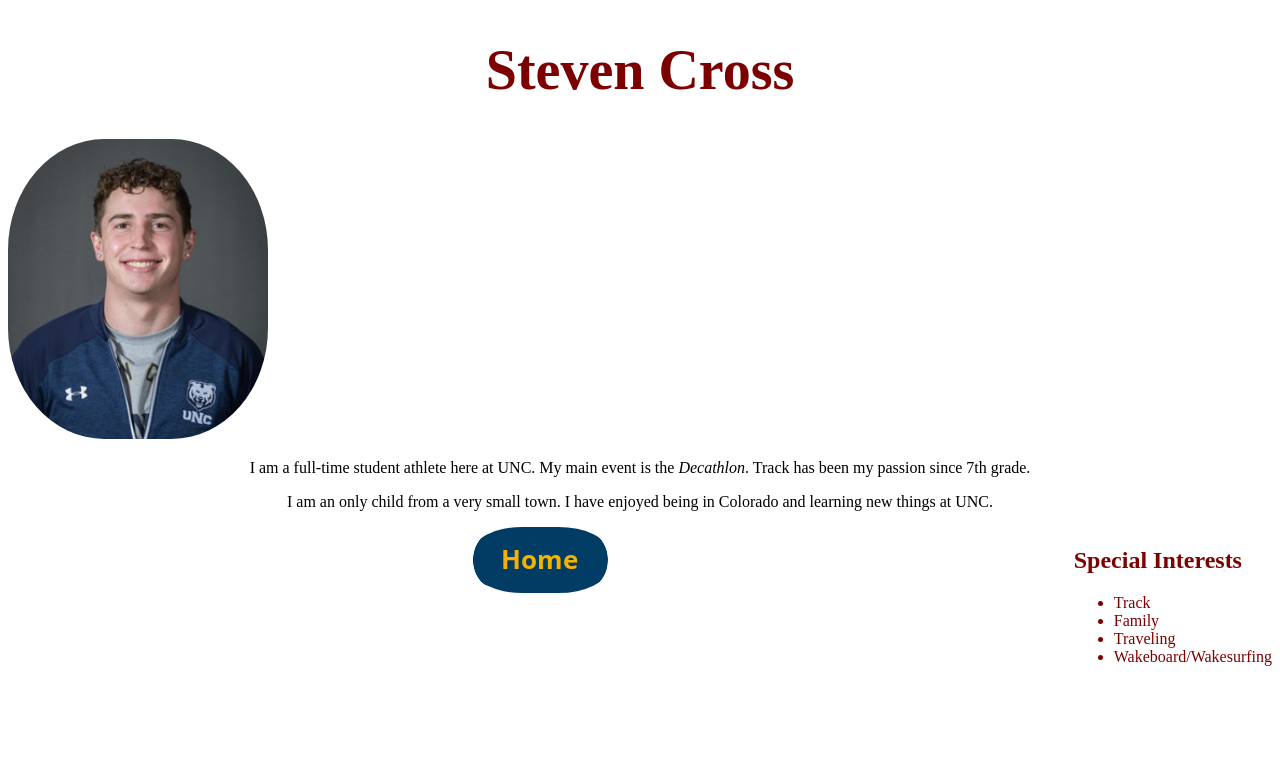
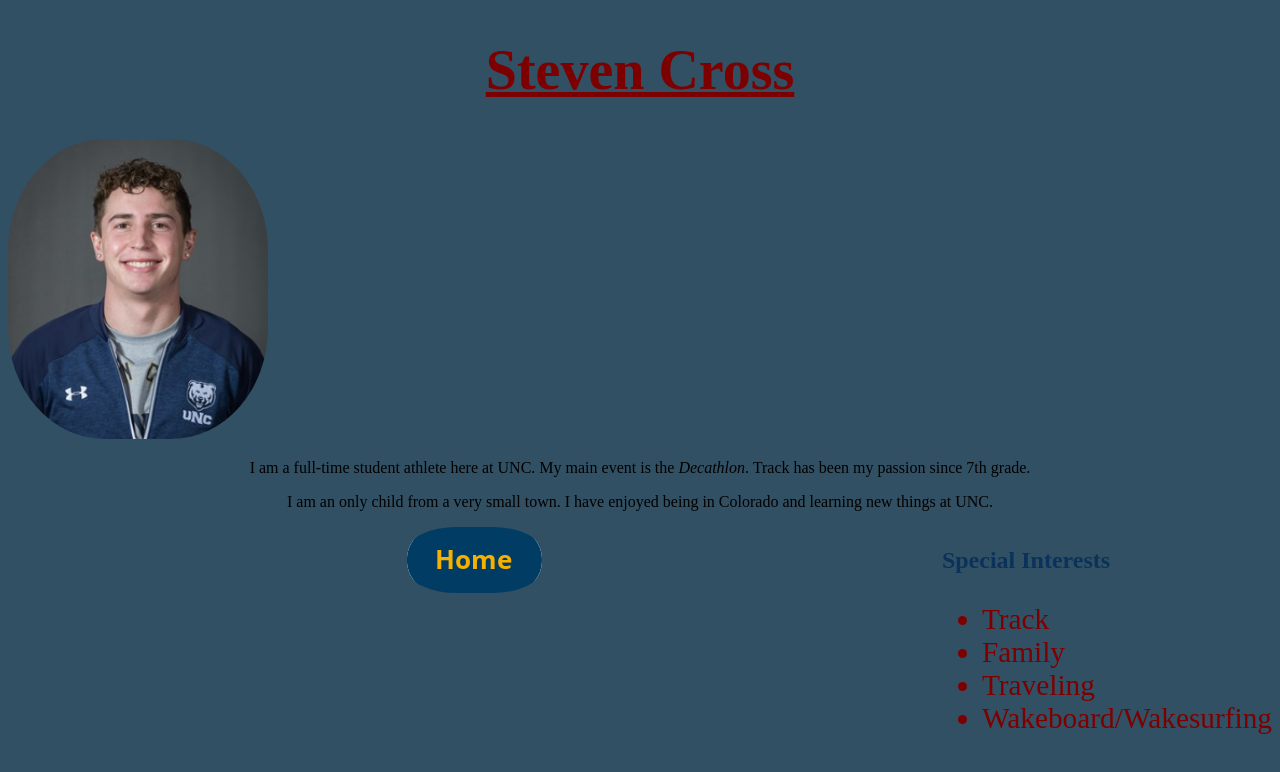
Before and after one commit to StevieJCross/StevieJCross.github.io, a plain HTML site: page Profile.html in a window 1280 px wide. Drawn offline with Linux system fonts and the light colour scheme.

Commit message:
Project 9

```diff
--- a/Profile.html
+++ b/Profile.html
@@ -1,7 +1,8 @@
 <!DOCTYPE html>
 <html lang="en">
   <head>
-    <title>My Profile Page</title>
+    	<link rel="stylesheet" href="css/main.css">
+	<title>My Profile Page</title>
     <link rel="stylesheet" href="css/style.css">
   </head>
   <body>
--- /dev/null
+++ b/css/main.css
@@ -0,0 +1,19 @@
+body
+{
+	background-color: rgb(50, 80, 100)
+}
+h1
+{
+	text-decoration: underline;
+	font-size: 14pt;
+}
+h2
+{
+	text-decoration: italic;
+	color: rgb(10, 50, 90)
+}
+
+ul
+{
+	font-size: 22pt;
+}
```
Also changed, not shown: Amuse.html (+1 -0 lines), Educate.html (+2 -1 lines), Template.html (+2 -1 lines), index.html (+2 -1 lines), inspire.html (+2 -1 lines), superhero.html (+1 -0 lines).
